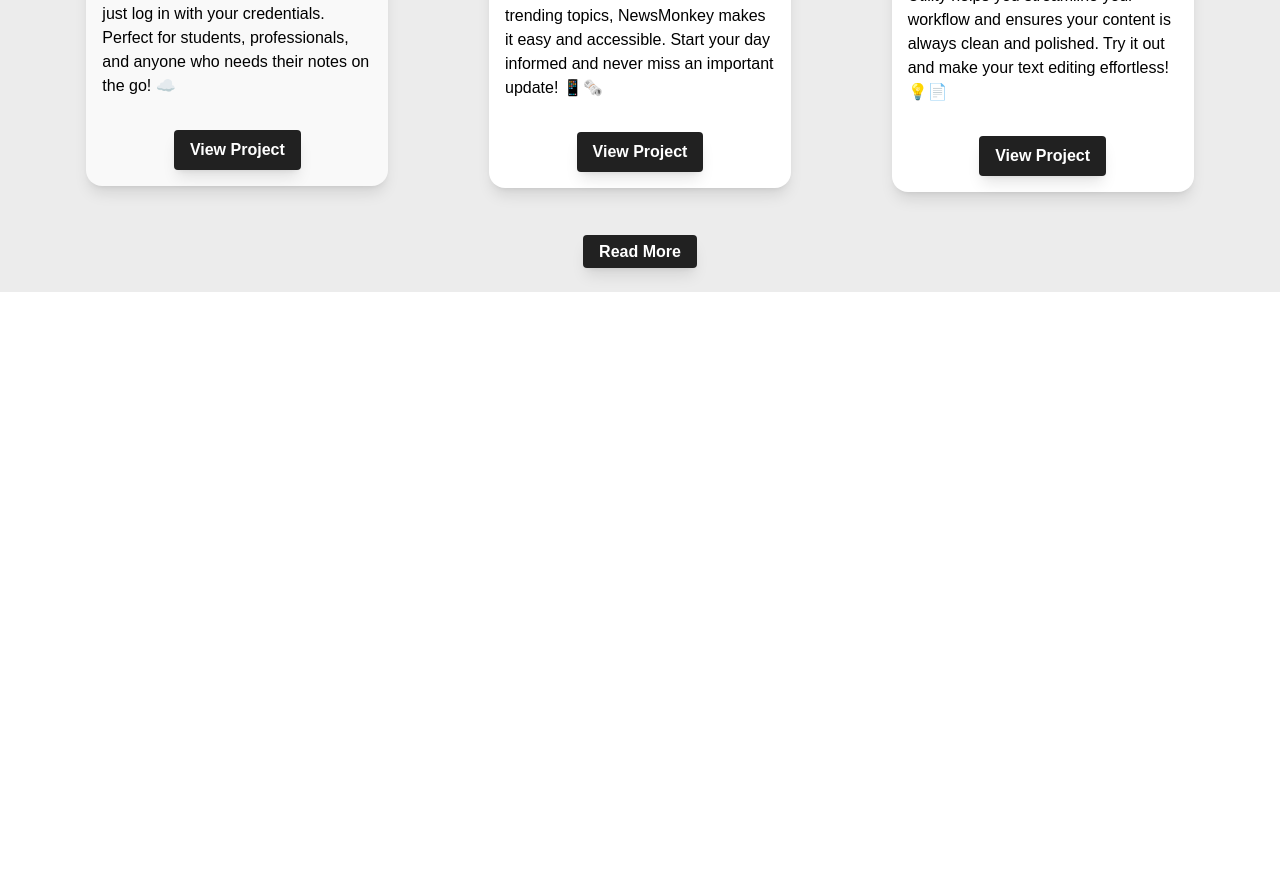
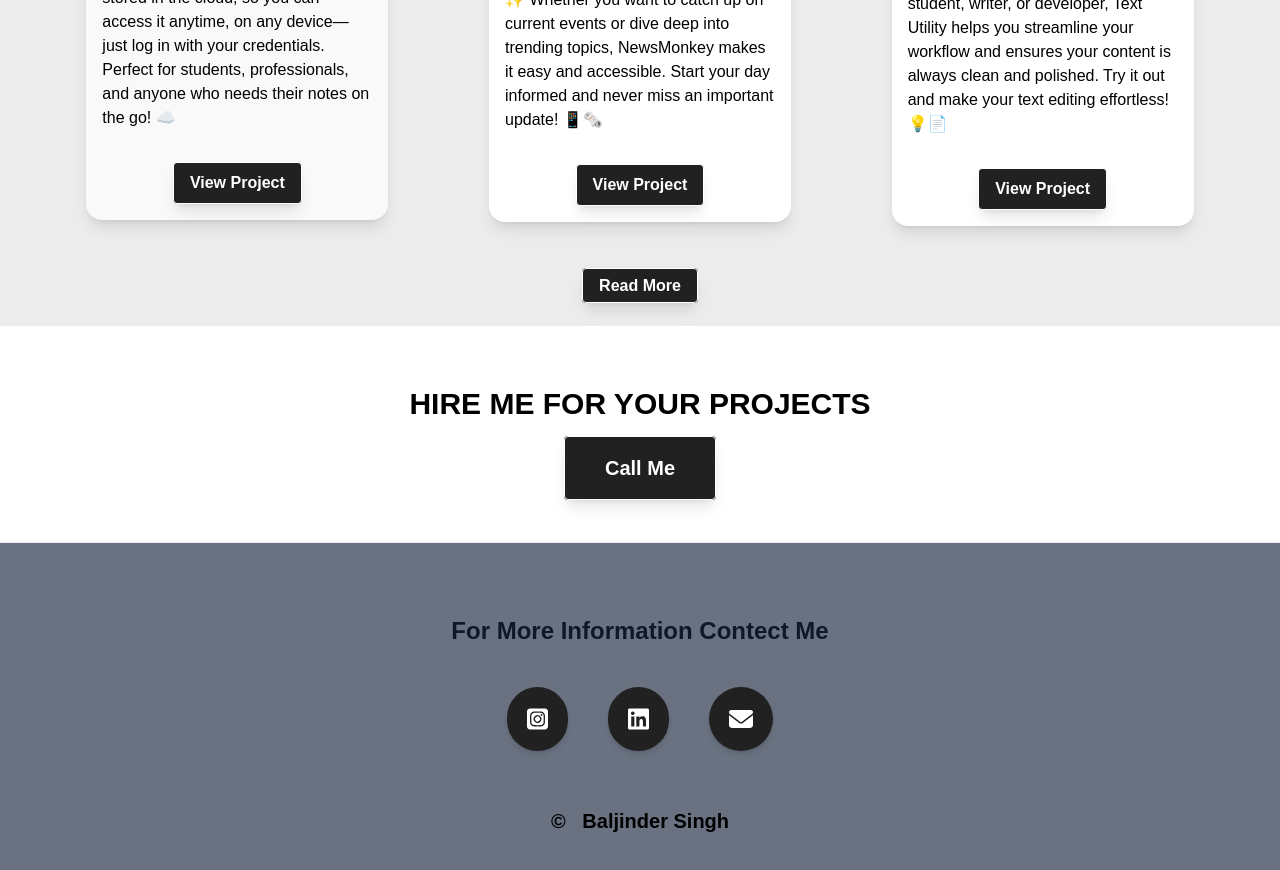
Before and after one commit to baljinder1314/potfolio, a React (Vite) app: page / in a window 1280 px wide. Shown: the part 2220-3090 px from the top of the page. Before the commit the page ends 2848 px from the top, so only its background shows below. Built offline with nearby package versions, Linux system fonts and the light colour scheme.

Commit message:
feat: add Contect component with social media links and improve layout; update MyProject and Skills components for better responsiveness

```diff
--- a/src/App.css
+++ b/src/App.css
@@ -19,5 +19,5 @@
 }
 
 .orgBtnHover{
-  @apply bg-[#212121] text-white font-bold py-2 px-4 rounded capitalize hover:bg-white shadow-lg hover:text-black duration-500 cursor-pointer;
+  @apply bg-[#212121] text-white font-bold py-2 px-4 rounded capitalize hover:bg-white shadow-lg hover:text-black duration-500 cursor-pointer border ;
 }
--- a/src/components/contect/Contect.jsx
+++ b/src/components/contect/Contect.jsx
@@ -1,9 +1,64 @@
+import {
+  faLinkedin,
+  faSquareInstagram,
+} from "@fortawesome/free-brands-svg-icons";
+import { faEnvelope } from "@fortawesome/free-solid-svg-icons";
+import { FontAwesomeIcon } from "@fortawesome/react-fontawesome";
 import React from "react";
 
 function Contect() {
-  return <div className="container">
+  return (
+    <footer className="container !p-0">
+      <div className="contect-box px-14 flex flex-col py-8 gap-8 border-b border-[#ebebeb] xl:flex  justify-around items-center xl:py-15">
+        <h3 className="xl:text-3xl text-xl uppercase font-bold">
+          Hire me for your projects
+        </h3>
+        <div className="botton">
+          <a
+            href="#"
+            className="capitalize xl:text-xl xl:!py-5 shadow-2xl xl:!px-10 orgBtnHover"
+          >
+            call me
+          </a>
+        </div>
+      </div>
 
-  </div>;
+      <div className="bg-gray-500 xl:pb-5 ">
+        <div className="social-media w-full py-10">
+          <div className="contect-inner w-full xl:space-y-10 space-y-5 xl:py-8 xl:gap-10 ">
+            <h1 className="text-center capitalize  xl:text-2xl text-gray-900 font-semibold">
+              for more information contect me
+            </h1>
+            <div className="icons xl:gap-10 flex w-full justify-center items-center gap-5 ">
+              <a href="https://www.instagram.com/baljinderff/?next=%2F&hl=en">
+                <FontAwesomeIcon
+                  className="text-white xl:text-2xl !py-[20px] !px-[20px] !rounded-full orgBtn"
+                  icon={faSquareInstagram}
+                />
+              </a>
+              <a href="https://www.linkedin.com/feed/">
+                <FontAwesomeIcon
+                  className="text-white xl:text-2xl !py-[20px] !px-[20px] !rounded-full orgBtn"
+                  icon={faLinkedin}
+                />
+              </a>
+              <a href="#">
+                <FontAwesomeIcon
+                  className="text-white xl:text-2xl !py-[20px] !px-[20px] !rounded-full orgBtn"
+                  icon={faEnvelope}
+                />
+              </a>
+            </div>
+          </div>
+          <div className="pt-5">
+            <p className="text-center xl:text-xl font-bold">
+              &copy;&nbsp;&nbsp;&nbsp;Baljinder Singh
+            </p>
+          </div>
+        </div>
+      </div>
+    </footer>
+  );
 }
 
 export default Contect;
--- a/src/components/myProject/MyProject.jsx
+++ b/src/components/myProject/MyProject.jsx
@@ -2,8 +2,8 @@ import React from "react";
 
 function MyProject() {
   return (
-    <div className="container bg-[#ececec] flex flex-col justify-center items-center xl:pb-7 ">
-      <div className="xl:flex justify-center items-center flex-col xl:p-6 p-4 xl:space-y-3 space-y-2">
+    <div className="container bg-[#ececec] flex flex-col justify-center items-center  pb-7 ">
+      <div className="xl:flex justify-center items-center flex-col xl:p-6 xl:pt-14 py-4 xl:space-y-3 space-y-2">
         <h3 className="xl:text-5xl font-bold text-gray-800 text-3xl text-center">
           MyProject
         </h3>
@@ -36,7 +36,7 @@ function MyProject() {
               target="_blank"
               className="xl:pt-4 "
             >
-              <button className="orgBtnHover">view project</button>
+              <button className="orgBtnHover ">view project</button>
             </a>
           </div>
         </div>
--- a/src/components/skills/Skills.jsx
+++ b/src/components/skills/Skills.jsx
@@ -8,10 +8,10 @@ function Skills() {
           className="flex
        justify-center items-center flex-col gap-5"
         >
-          <p className="uppercase text-3xl font-semibold text-gray-800 ">
+          <p className="uppercase xl:text-3xl text-xl font-semibold text-gray-800 ">
             my skills
           </p>
-          <p className="capitalize text-6xl font-bold text-gray-900 ">
+          <p className="capitalize xl:text-6xl text-3xl font-bold text-gray-900 ">
             what i do
           </p>
           <p className="font-semibold text-xl text-gray-500 text-center w-[90%] md:w-[80%] xl:w-[60%] lg:w-[70%]  ">
--- a/src/pages/home/Home.jsx
+++ b/src/pages/home/Home.jsx
@@ -27,7 +27,7 @@ function Home() {
       <section className="myProject scroll-mt-28" id="projects">
         <MyProject />
       </section>
-      <section className="contect" id="contect">
+      <section className="contect scroll-mt-28" id="contect">
         <Contect />
       </section>
 
```
Also changed, not shown: src/App.jsx (+1 -14 lines).
